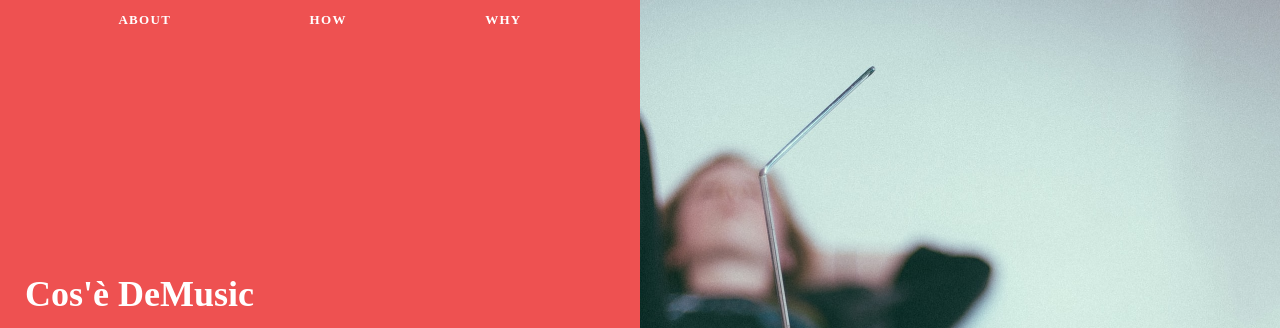
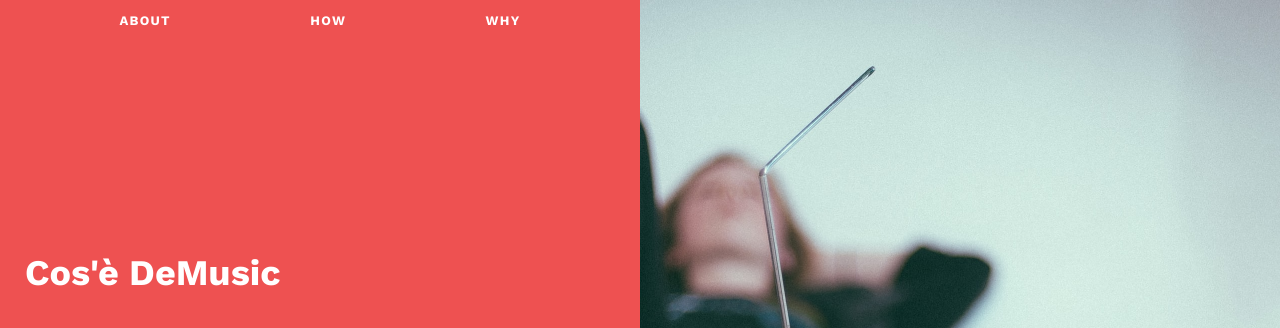
Before and after one commit to bcode-tech/demusic-website, a Gatsby site: page / in a window 1280 px wide. Shown: the top 328 px of the page. Built offline with nearby package versions, Linux system fonts and the light colour scheme; Gatsby itself is replaced by a stand-in of ours.

Commit message:
Updated font

```diff
--- a/src/components/layout/layout.scss
+++ b/src/components/layout/layout.scss
@@ -1,3 +1,5 @@
+@import url('https://fonts.googleapis.com/css2?family=Work+Sans:wght@400;700&display=swap');
+
 * {
   box-sizing: border-box;
 }
@@ -11,6 +13,7 @@ html, body {
   flex-direction: row;
   min-height: 100vh;
   background-color: #ee5151;
+  font-family: 'Work Sans';
 
   .left-panel {
     flex: 1;
```
